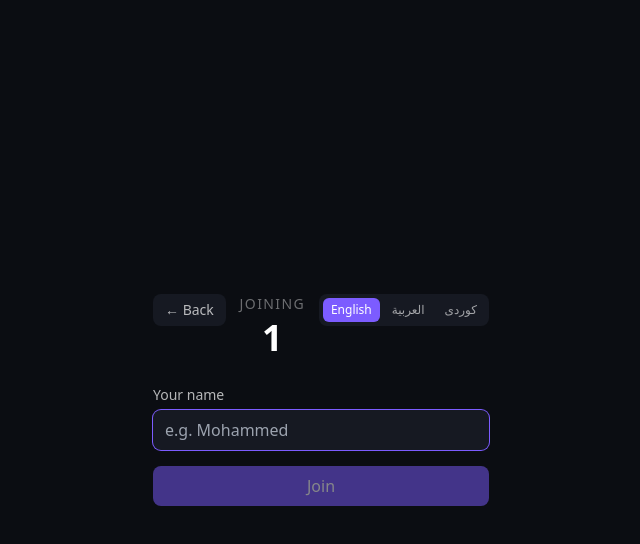
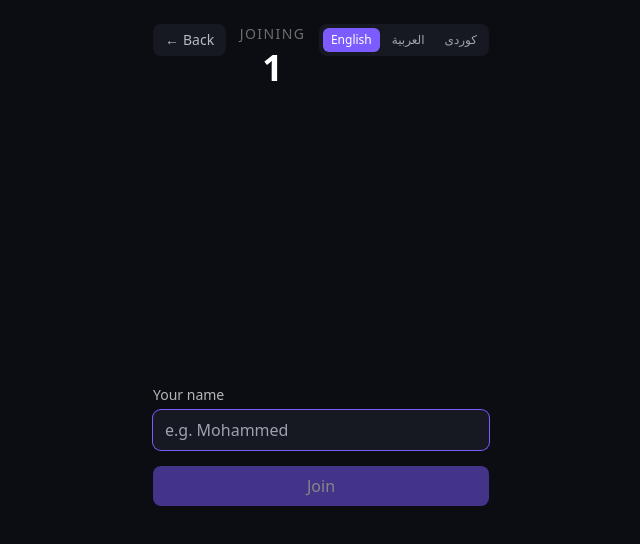
Before and after one commit to Mhamad-Raad/air-console, a React (Vite) app in the folder frontend/: page /join/1 in a window 1280 px wide. Shown: the top 544 px of the page, without its empty margins (319-959 px from the left). Built offline with nearby package versions, Linux system fonts and the light colour scheme; no server answers.

Commit message:
refactor(frontend): use RouteHeader on Home + Join

```diff
--- a/frontend/src/routes/Home.tsx
+++ b/frontend/src/routes/Home.tsx
@@ -3,7 +3,7 @@ import { useNavigate } from 'react-router-dom';
 import { useTranslation } from 'react-i18next';
 import { api } from '../lib/api';
 import { Button } from '../components/ui/Button';
-import { LanguageSwitcher } from '../components/ui/LanguageSwitcher';
+import { RouteHeader } from '../components/ui/RouteHeader';
 import type { GameCatalogEntry, Room } from '../types';
 
 export default function Home() {
@@ -33,13 +33,14 @@ export default function Home() {
 
   return (
     <main className="mx-auto max-w-4xl p-8">
-      <header className="flex items-start justify-between">
-        <div>
-          <h1 className="text-3xl font-bold">{t('common.appName')}</h1>
-          <p className="mt-2 text-white/60">{t('home.tagline')}</p>
-        </div>
-        <LanguageSwitcher />
-      </header>
+      <RouteHeader
+        center={
+          <div className="text-start">
+            <h1 className="text-3xl font-bold">{t('common.appName')}</h1>
+            <p className="mt-2 text-white/60">{t('home.tagline')}</p>
+          </div>
+        }
+      />
 
       <section className="mt-8 grid gap-4 sm:grid-cols-2">
         {loading && <p className="text-white/60">{t('common.loading')}</p>}
--- a/frontend/src/routes/Join.tsx
+++ b/frontend/src/routes/Join.tsx
@@ -2,7 +2,7 @@ import { useState } from 'react';
 import { useNavigate, useParams } from 'react-router-dom';
 import { useTranslation } from 'react-i18next';
 import { Button } from '../components/ui/Button';
-import { LanguageSwitcher } from '../components/ui/LanguageSwitcher';
+import { RouteHeader } from '../components/ui/RouteHeader';
 
 const nameKey = (code: string) => `air-console:room:${code}:name`;
 
@@ -21,22 +21,18 @@ export default function Join() {
   }
 
   return (
-    <main className="mx-auto flex min-h-full max-w-sm flex-col justify-center gap-6 p-6">
-      <header className="flex items-start justify-between gap-2">
-        <button
-          onClick={() => navigate('/')}
-          className="rounded-lg bg-surface px-3 py-1.5 text-sm text-white/70 hover:bg-white/10"
-        >
-          <span aria-hidden>←</span> {t('common.back')}
-        </button>
-        <div className="flex-1 text-center">
-          <p className="text-sm uppercase tracking-widest text-white/40">{t('join.joining')}</p>
-          <h1 className="mt-1 text-4xl font-extrabold">{code}</h1>
-        </div>
-        <LanguageSwitcher />
-      </header>
+    <main className="mx-auto flex min-h-full max-w-sm flex-col gap-6 p-6">
+      <RouteHeader
+        onBack={() => navigate('/')}
+        center={
+          <>
+            <p className="text-sm uppercase tracking-widest text-white/40">{t('join.joining')}</p>
+            <h1 className="mt-1 text-4xl font-extrabold">{code}</h1>
+          </>
+        }
+      />
 
-      <form className="space-y-4" onSubmit={submit}>
+      <form className="mt-auto mb-auto space-y-4" onSubmit={submit}>
         <label className="block">
           <span className="text-sm text-white/70">{t('join.yourName')}</span>
           <input
```
